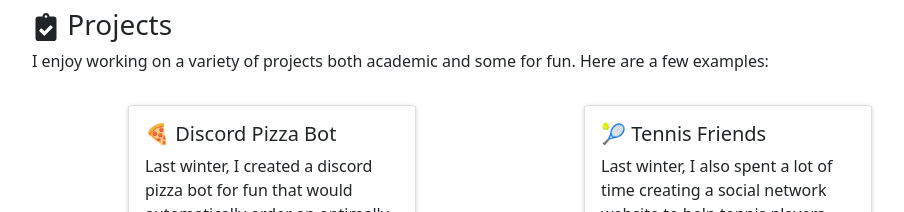
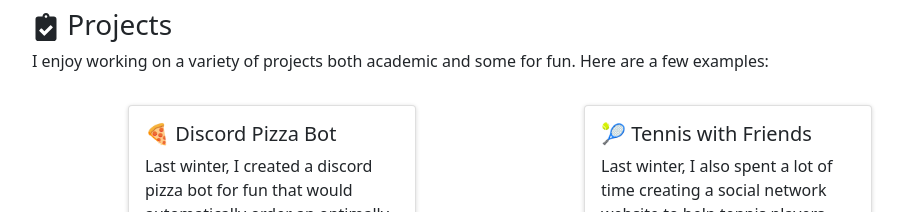
Before and after one commit to olili1999/personal-website, a React (Create React App) app: page / in a window 1280 px wide. Shown: the part 1100-1312 px from the top of the page, without its empty margins (300-1204 px from the left). Built offline with nearby package versions, Linux system fonts and the light colour scheme.

Commit message:
fixed some github links

```diff
--- a/src/App.js
+++ b/src/App.js
@@ -278,7 +278,7 @@
                         </Card.Text>
                       </Card.Body>
                       <ListGroup className="list-group-flush">
-                      <ListGroupItem><a style ={{textDecoration: 'none'}} target = "_blank" href = "github.com/discord-pizza-bot">Discord Pizza Bot GitHub</a></ListGroupItem>
+                      <ListGroupItem><a style ={{textDecoration: 'none'}} target = "_blank" href = "https://github.com/olili1999/747discordbot">Discord Pizza Bot GitHub</a></ListGroupItem>
                       <ListGroupItem>Tech: Selenium, Discord.py</ListGroupItem>
                     </ListGroup>
                   </Card>
@@ -286,13 +286,13 @@
                 <Col className = "center-cards" sm = {12} md = {6} lg = {6}>
                   <Card className = "box-shadow bob-on-hover mt-3" border style={{ width: '18rem' }}>
                       <Card.Body>
-                        <Card.Title>🎾 Tennis Friends </Card.Title>
+                        <Card.Title>🎾 Tennis with Friends </Card.Title>
                         <Card.Text>
                           Last winter, I also spent a lot of time creating a social network website to help tennis players find people of equal level to hit with.
                         </Card.Text>
                       </Card.Body>
                       <ListGroup className="list-group-flush">
-                      <ListGroupItem><a style ={{textDecoration: 'none'}} target = "_blank" href = "github.com/tennis-react">Tennis w/ friends link</a></ListGroupItem>
+                      <ListGroupItem><a style ={{textDecoration: 'none'}} target = "_blank" href = "https://github.com/olili1999/tennis-react">Tennis w/ friends link</a></ListGroupItem>
                       <ListGroupItem>Tech: React.js, Firebase</ListGroupItem>
 
                     </ListGroup>
```
Also changed, not shown: 1 other file (tests, documents, lock files or other folders).
